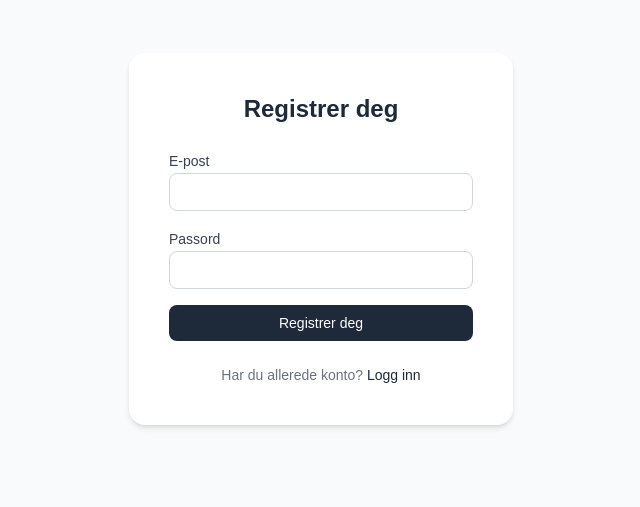
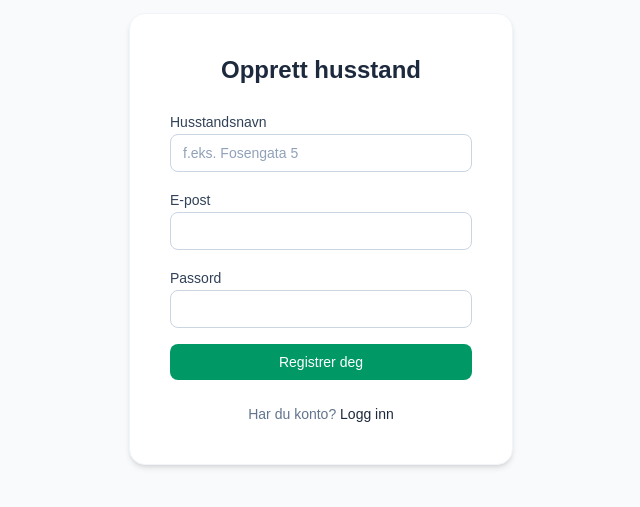
Before and after one commit to fredrikhamreprytz/Fosengata-5, a Next.js app: page /signup in a window 1280 px wide. Shown: the part 161-668 px from the top of the page, without its empty margins (319-959 px from the left). Built offline with nearby package versions, Linux system fonts and the light colour scheme.

Commit message:
[Fosengata 5] - update signup for create-household and invited modes

```diff
--- a/app/signup/actions.ts
+++ b/app/signup/actions.ts
@@ -1,37 +1,22 @@
 "use server";
 
-import { revalidatePath } from "next/cache";
 import { redirect } from "next/navigation";
 import { createClient } from "@/lib/supabase/server";
 
 export async function signup(formData: FormData) {
   const supabase = await createClient();
   const email = (formData.get("email") as string).trim().toLowerCase();
+  const password = formData.get("password") as string;
+  const mode = (formData.get("mode") as string | null) ?? "create";
 
-  const allowed = (process.env.ALLOWED_EMAILS ?? "")
-    .split(",")
-    .map((e) => e.trim().toLowerCase())
-    .filter(Boolean);
+  const { error } = await supabase.auth.signUp({ email, password });
 
-  if (!allowed.includes(email)) {
-    redirect(
-      "/signup?error=" +
-        encodeURIComponent("Denne e-postadressen har ikke tilgang.")
-    );
+  if (error) {
+    redirect(`/signup?mode=${mode}&error=` + encodeURIComponent(error.message));
   }
 
-  const { error } = await supabase.auth.signUp({
-    email,
-    password: formData.get("password") as string,
-  });
-
-  if (error) {
-    redirect("/signup?error=" + encodeURIComponent(error.message));
-  }
-
-  revalidatePath("/", "layout");
   redirect(
-    "/signup?message=" +
+    `/signup?mode=${mode}&message=` +
       encodeURIComponent("Sjekk e-posten din for å bekrefte kontoen")
   );
 }
--- a/app/signup/page.tsx
+++ b/app/signup/page.tsx
@@ -3,34 +3,53 @@ import { signup } from "./actions";
 export default async function SignupPage({
   searchParams,
 }: {
-  searchParams: Promise<{ error?: string; message?: string }>;
+  searchParams: Promise<{ error?: string; message?: string; mode?: string }>;
 }) {
-  const { error, message } = await searchParams;
+  const { error, message, mode } = await searchParams;
+  const isInvited = mode === "invited";
 
   return (
-    <main className="flex min-h-screen flex-col items-center justify-center bg-gray-50">
-      <div className="rounded-2xl bg-white p-10 shadow-md w-full max-w-sm space-y-6">
-        <h1 className="text-2xl font-bold text-gray-800 text-center">
-          Registrer deg
+    <main className="flex min-h-screen flex-col items-center justify-center bg-slate-50">
+      <div className="rounded-2xl bg-white p-10 shadow-md w-full max-w-sm space-y-6 border border-slate-100">
+        <h1 className="text-2xl font-bold text-slate-800 text-center">
+          {isInvited ? "Registrer deg" : "Opprett husstand"}
         </h1>
 
-        {error && (
-          <p className="text-sm text-red-600 bg-red-50 rounded-lg px-4 py-2">
-            {error}
-          </p>
-        )}
-        {message && (
-          <p className="text-sm text-green-600 bg-green-50 rounded-lg px-4 py-2">
-            {message}
+        {isInvited && (
+          <p className="text-sm text-slate-500 bg-slate-50 rounded-lg px-4 py-2 text-center">
+            Du er invitert til en husstand
           </p>
         )}
 
+        {error && (
+          <p className="text-sm text-red-600 bg-red-50 rounded-lg px-4 py-2">{error}</p>
+        )}
+        {message && (
+          <p className="text-sm text-green-600 bg-green-50 rounded-lg px-4 py-2">{message}</p>
+        )}
+
+        {!message && (
           <form action={signup} className="space-y-4">
+            <input type="hidden" name="mode" value={mode ?? "create"} />
+
+            {!isInvited && (
               <div className="space-y-1">
-            <label
-              htmlFor="email"
-              className="text-sm font-medium text-gray-700"
-            >
+                <label htmlFor="household_name" className="text-sm font-medium text-slate-700">
+                  Husstandsnavn
+                </label>
+                <input
+                  id="household_name"
+                  name="household_name"
+                  type="text"
+                  required
+                  placeholder="f.eks. Fosengata 5"
+                  className="w-full rounded-lg border border-slate-300 bg-white px-3 py-2 text-sm text-slate-900 placeholder:text-slate-400 focus:outline-none focus:ring-2 focus:ring-emerald-500"
+                />
+              </div>
+            )}
+
+            <div className="space-y-1">
+              <label htmlFor="email" className="text-sm font-medium text-slate-700">
                 E-post
               </label>
               <input
@@ -38,15 +57,12 @@ export default async function SignupPage({
                 name="email"
                 type="email"
                 required
-              className="w-full rounded-lg border border-gray-300 bg-white px-3 py-2 text-sm text-gray-900 placeholder:text-gray-400 focus:outline-none focus:ring-2 focus:ring-gray-800"
+                className="w-full rounded-lg border border-slate-300 bg-white px-3 py-2 text-sm text-slate-900 placeholder:text-slate-400 focus:outline-none focus:ring-2 focus:ring-emerald-500"
               />
             </div>
 
             <div className="space-y-1">
-            <label
-              htmlFor="password"
-              className="text-sm font-medium text-gray-700"
-            >
+              <label htmlFor="password" className="text-sm font-medium text-slate-700">
                 Passord
               </label>
               <input
@@ -54,21 +70,22 @@ export default async function SignupPage({
                 name="password"
                 type="password"
                 required
-              className="w-full rounded-lg border border-gray-300 bg-white px-3 py-2 text-sm text-gray-900 placeholder:text-gray-400 focus:outline-none focus:ring-2 focus:ring-gray-800"
+                className="w-full rounded-lg border border-slate-300 bg-white px-3 py-2 text-sm text-slate-900 placeholder:text-slate-400 focus:outline-none focus:ring-2 focus:ring-emerald-500"
               />
             </div>
 
             <button
               type="submit"
-            className="w-full py-2 px-4 bg-gray-800 text-white rounded-lg hover:bg-gray-700 transition font-medium text-sm"
+              className="w-full py-2 px-4 bg-emerald-600 text-white rounded-lg hover:bg-emerald-700 transition font-medium text-sm"
             >
               Registrer deg
             </button>
           </form>
+        )}
 
-        <p className="text-center text-sm text-gray-500">
-          Har du allerede konto?{" "}
-          <a href="/login" className="font-medium text-gray-800 hover:underline">
+        <p className="text-center text-sm text-slate-500">
+          Har du konto?{" "}
+          <a href="/login" className="font-medium text-slate-800 hover:underline">
             Logg inn
           </a>
         </p>
```
Lines whose indentation alone changed are shown as unchanged.
